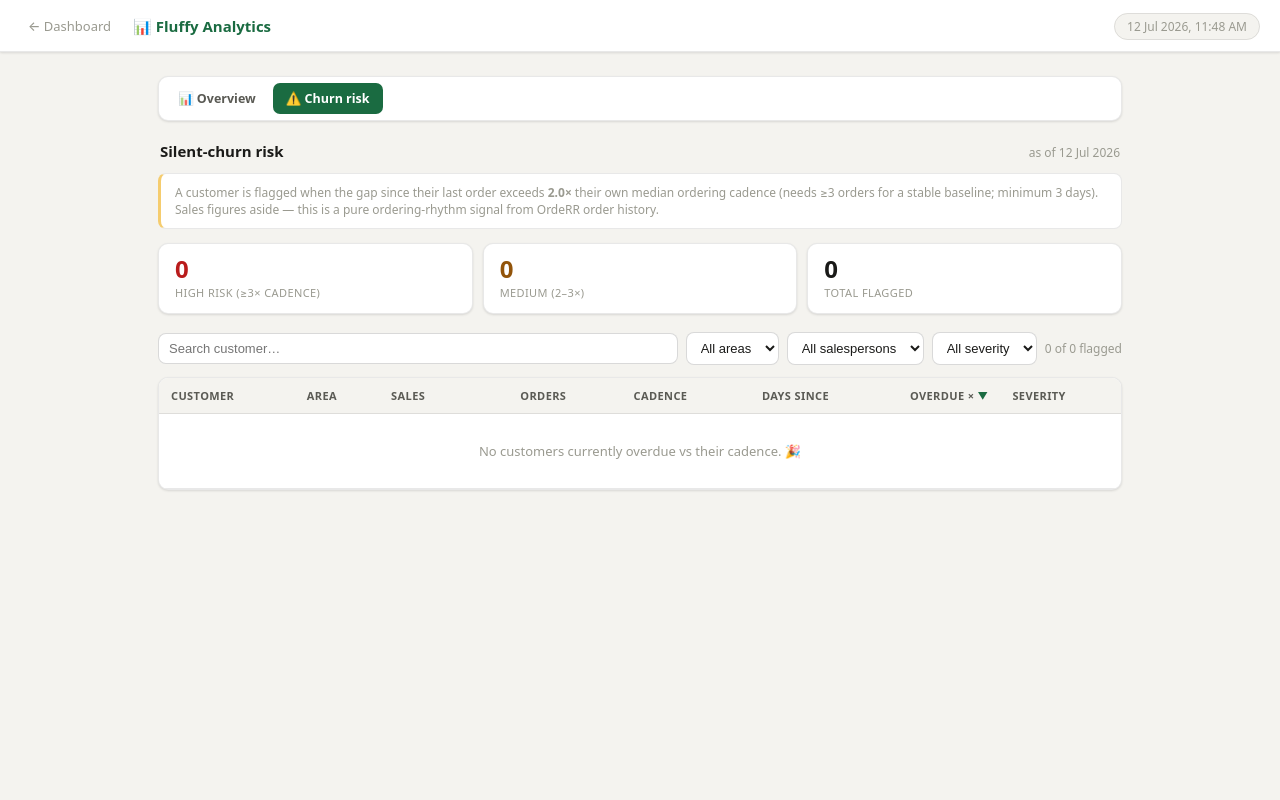
After one commit to 1992tushar/OrdeRR, a FastAPI app: page /dashboard/analytics/churn in a window 1280 px wide. The commit adds this page. Run offline with FastAPI, Linux system fonts and the light colour scheme; data that the repository does not hold is empty.

Commit message:
Analytics: P1-4 silent-churn detector + shared sub-nav (Phase 1 #4)
Flags customers overdue relative to their OWN ordering rhythm.

- analytics_service.churn_risk(): cadence = median gap (days) between a
  customer's distinct order dates; flag when days-since-last >
  ratio_threshold (2×) cadence and ≥ floor_days (3). Needs ≥3 orders for a
  stable baseline; fewer-history customers excluded (not guessed). Severity
  high ≥3×, medium ≥2×. Returns flagged rows, most-overdue first.
- Route /dashboard/analytics/churn (require_auth); template with summary
  stats, filters (area/salesperson/severity/search) and a sortable table;
  rows drill into the customer detail page.
- New _analytics_subnav.html partial (Overview | Churn risk), included on the
  analytics pages and driven by an `analytics_view` context flag — the shared
  navigation for the growing set of Phase-1 modules.

Verified: /analytics/churn renders 200; synthetic in-memory patterns confirm
the algorithm — weekly-then-silent → high (5×), fortnightly-slipping → medium
(2.2×), daily-active → not flagged, 2-order customer → excluded.

Co-Authored-By: Claude Opus 4.8 (1M context) <noreply@anthropic.com>

```diff
--- /dev/null
+++ b/orderr_core/templates/_analytics_subnav.html
@@ -0,0 +1,14 @@
+{# Shared Analytics sub-navigation. Include after the top nav on every
+   analytics page and pass `analytics_view` in context to highlight the
+   active module. Self-contained styles (each analytics page has its own
+   <style>, so this partial ships the .subnav rules with it). #}
+<style>
+.subnav{display:flex;gap:4px;flex-wrap:wrap;background:var(--surface);border:1px solid var(--border);border-radius:var(--r);padding:6px;margin-bottom:20px;box-shadow:var(--shadow)}
+.subnav a{font-size:12.5px;font-weight:600;color:var(--ink2);text-decoration:none;padding:7px 13px;border-radius:7px;white-space:nowrap}
+.subnav a:hover{background:var(--bg);color:var(--ink)}
+.subnav a.active{background:var(--green);color:#fff}
+</style>
+<div class="subnav">
+  <a href="/dashboard/analytics"           class="{{ 'active' if analytics_view=='overview' else '' }}">📊 Overview</a>
+  <a href="/dashboard/analytics/churn"      class="{{ 'active' if analytics_view=='churn' else '' }}">⚠️ Churn risk</a>
+</div>
--- a/orderr_core/templates/dashboard_analytics.html
+++ b/orderr_core/templates/dashboard_analytics.html
@@ -92,6 +92,8 @@ tr.detail td{background:var(--bg);padding:14px 18px}
 </div>
 
 <main>
+
+  {% include "_analytics_subnav.html" %}
 
   <!-- ── P1-1 Business Pulse ─────────────────────────────────────────── -->
   <div class="section-head">
--- /dev/null
+++ b/orderr_core/templates/dashboard_analytics_churn.html
@@ -0,0 +1,170 @@
+<!DOCTYPE html>
+<html lang="en">
+<head>
+<meta charset="UTF-8">
+<meta name="viewport" content="width=device-width, initial-scale=1.0">
+<title>{{ plant_name }} · Churn risk</title>
+<style>
+:root{
+  --ink:#1a1a18;--ink2:#5a5a54;--ink3:#9a9a90;
+  --bg:#f4f3ef;--surface:#fff;--border:rgba(0,0,0,0.09);--border-strong:rgba(0,0,0,0.15);
+  --green:#1a6b41;--green-bg:#e8f5ee;--green-border:#b6ddc8;
+  --amber:#92540a;--amber-bg:#fef3c7;--amber-border:#f5cc6e;
+  --red:#b91c1c;--red-bg:#fee2e2;--red-border:#fca5a5;
+  --blue:#1b4fba;--blue-bg:#eff4ff;--blue-border:#b3c8f7;
+  --r:10px;--shadow:0 1px 3px rgba(0,0,0,.07),0 1px 2px rgba(0,0,0,.05);
+}
+*,*::before,*::after{box-sizing:border-box;margin:0;padding:0}
+body{font-family:system-ui,-apple-system,sans-serif;font-size:14px;background:var(--bg);color:var(--ink);min-height:100vh}
+.nav{display:flex;align-items:center;background:var(--surface);border-bottom:1px solid var(--border);padding:0 20px;height:52px;position:sticky;top:0;z-index:100;box-shadow:var(--shadow)}
+.nav-back{display:flex;align-items:center;gap:4px;font-size:13px;font-weight:500;color:var(--ink3);text-decoration:none;margin-right:14px;padding:4px 8px;border-radius:6px}
+.nav-back:hover{color:var(--green);background:var(--bg)}
+.nav-logo{font-weight:700;font-size:15px;color:var(--green);display:flex;align-items:center;gap:6px}
+.nav-right{margin-left:auto}
+.date-chip{font-size:12px;color:var(--ink3);background:var(--bg);border:1px solid var(--border);border-radius:20px;padding:4px 12px}
+main{max-width:1000px;margin:0 auto;padding:24px 18px 80px}
+
+.section-head{display:flex;align-items:baseline;justify-content:space-between;margin:0 2px 12px}
+.section-title{font-size:15px;font-weight:700}
+.note{font-size:12px;color:var(--ink3);background:var(--surface);border:1px solid var(--border);border-left:3px solid var(--amber-border);border-radius:8px;padding:10px 14px;margin-bottom:14px}
+
+.stat-row{display:grid;grid-template-columns:repeat(3,1fr);gap:10px;margin-bottom:18px}
+.stat{background:var(--surface);border:1px solid var(--border);border-radius:var(--r);padding:13px 16px;box-shadow:var(--shadow)}
+.stat .n{font-size:24px;font-weight:800;line-height:1}
+.stat.hi .n{color:var(--red)} .stat.md .n{color:var(--amber)}
+.stat .l{font-size:11px;color:var(--ink3);margin-top:4px;text-transform:uppercase;letter-spacing:.4px}
+
+.toolbar{display:flex;gap:8px;flex-wrap:wrap;align-items:center;margin-bottom:12px}
+.toolbar input,.toolbar select{font-size:13px;padding:7px 10px;border:1px solid var(--border-strong);border-radius:8px;background:var(--surface);color:var(--ink)}
+.toolbar input{flex:1;min-width:160px}
+.count{font-size:12px;color:var(--ink3);margin-left:auto}
+
+.wrap{background:var(--surface);border:1px solid var(--border);border-radius:var(--r);box-shadow:var(--shadow);overflow:hidden}
+.scroll{overflow-x:auto;-webkit-overflow-scrolling:touch}
+table{width:100%;border-collapse:collapse;font-size:13px;min-width:780px}
+th{background:var(--bg);color:var(--ink2);text-align:left;padding:10px 12px;font-size:11px;text-transform:uppercase;letter-spacing:.4px;font-weight:700;white-space:nowrap;cursor:pointer;user-select:none;border-bottom:1px solid var(--border)}
+th.num{text-align:right}
+th .arrow{color:var(--green);font-size:10px}
+td{padding:10px 12px;border-bottom:1px solid var(--border);vertical-align:top}
+td.num{text-align:right;font-variant-numeric:tabular-nums}
+tr.row{cursor:pointer}
+tr.row:hover{background:var(--green-bg)}
+.cust-name{font-weight:600}
+.cust-sub{font-size:11px;color:var(--ink3);margin-top:2px}
+.chip{display:inline-block;font-size:10px;padding:1px 7px;border-radius:20px;background:var(--bg);border:1px solid var(--border);color:var(--ink2)}
+.sev{display:inline-block;font-size:10px;font-weight:700;padding:2px 9px;border-radius:20px;text-transform:uppercase;letter-spacing:.3px}
+.sev.high{background:var(--red-bg);border:1px solid var(--red-border);color:var(--red)}
+.sev.medium{background:var(--amber-bg);border:1px solid var(--amber-border);color:var(--amber)}
+.empty{color:var(--ink3);font-size:13px;text-align:center;padding:28px}
+</style>
+</head>
+<body>
+
+<div class="nav">
+  <a href="/dashboard/" class="nav-back">← Dashboard</a>
+  <span class="nav-logo">📊 {{ plant_name }} Analytics</span>
+  <div class="nav-right"><span class="date-chip">{{ current_time }}</span></div>
+</div>
+
+<main>
+  {% include "_analytics_subnav.html" %}
+
+  <div class="section-head">
+    <div class="section-title">Silent-churn risk</div>
+    <div class="section-sub" style="font-size:12px;color:var(--ink3)">as of {{ today_display }}</div>
+  </div>
+  <div class="note">
+    A customer is flagged when the gap since their last order exceeds
+    <strong>{{ churn.params.ratio_threshold }}×</strong> their own median ordering
+    cadence (needs ≥{{ churn.params.min_orders }} orders for a stable baseline;
+    minimum {{ churn.params.floor_days }} days). Sales figures aside — this is a
+    pure ordering-rhythm signal from OrdeRR order history.
+  </div>
+
+  <div class="stat-row">
+    <div class="stat hi"><div class="n">{{ churn.high }}</div><div class="l">High risk (≥3× cadence)</div></div>
+    <div class="stat md"><div class="n">{{ churn.medium }}</div><div class="l">Medium (2–3×)</div></div>
+    <div class="stat"><div class="n">{{ churn.rows|length }}</div><div class="l">Total flagged</div></div>
+  </div>
+
+  <div class="toolbar">
+    <input id="q" type="text" placeholder="Search customer…" autocomplete="off">
+    <select id="fa"><option value="">All areas</option>
+      {% for a in churn.areas %}<option value="{{ a }}">{{ a }}</option>{% endfor %}
+    </select>
+    <select id="fs"><option value="">All salespersons</option>
+      {% for s in churn.salespeople %}<option value="{{ s }}">{{ s }}</option>{% endfor %}
+    </select>
+    <select id="fsev"><option value="">All severity</option>
+      <option value="high">High</option><option value="medium">Medium</option>
+    </select>
+    <span class="count" id="count"></span>
+  </div>
+
+  <div class="wrap"><div class="scroll">
+    <table>
+      <thead><tr>
+        <th data-sort="name">Customer</th>
+        <th data-sort="area">Area</th>
+        <th data-sort="salesperson">Sales</th>
+        <th data-sort="orders" class="num">Orders</th>
+        <th data-sort="cadence_days" class="num">Cadence</th>
+        <th data-sort="days_since_last" class="num">Days since</th>
+        <th data-sort="ratio" class="num">Overdue ×</th>
+        <th data-sort="severity">Severity</th>
+      </tr></thead>
+      <tbody id="body"></tbody>
+    </table>
+  </div></div>
+</main>
+
+<script>
+const ROWS = {{ churn.rows | tojson }};
+let sortKey = "ratio", sortDir = -1;
+
+function render(){
+  const q = document.getElementById('q').value.trim().toLowerCase();
+  const fa = document.getElementById('fa').value, fs = document.getElementById('fs').value, fsev = document.getElementById('fsev').value;
+  let rows = ROWS.filter(r =>
+    (!q || r.name.toLowerCase().includes(q) || (r.phone||'').includes(q)) &&
+    (!fa || r.area === fa) && (!fs || r.salesperson === fs) && (!fsev || r.severity === fsev));
+  const numeric = ['orders','cadence_days','days_since_last','ratio'].includes(sortKey);
+  rows.sort((a,b) => {
+    if (sortKey === 'severity'){ const rank={high:2,medium:1}; return ((rank[a.severity]||0)-(rank[b.severity]||0))*sortDir; }
+    let x=a[sortKey], y=b[sortKey];
+    if (numeric) return (x-y)*sortDir;
+    return String(x).localeCompare(String(y))*sortDir;
+  });
+  const body = document.getElementById('body');
+  body.innerHTML = rows.length ? rows.map(r =>
+    '<tr class="row" onclick="location.href=\'/dashboard/analytics/customer/'+r.customer_id+'\'">' +
+      '<td><div class="cust-name">'+esc(r.name)+'</div>'+(r.phone?'<div class="cust-sub">'+esc(r.phone)+'</div>':'')+'</td>' +
+      '<td>'+(r.area?'<span class="chip">'+esc(r.area)+'</span>':'<span class="cust-sub">—</span>')+'</td>' +
+      '<td>'+(r.salesperson?esc(r.salesperson):'<span class="cust-sub">—</span>')+'</td>' +
+      '<td class="num">'+r.orders+'</td>' +
+      '<td class="num">'+r.cadence_days+'d</td>' +
+      '<td class="num">'+r.days_since_last+'d<div class="cust-sub">'+esc(r.last_order_display)+'</div></td>' +
+      '<td class="num"><strong>'+r.ratio.toFixed(1)+'×</strong></td>' +
+      '<td><span class="sev '+r.severity+'">'+r.severity+'</span></td>' +
+    '</tr>').join('')
+    : '<tr><td colspan="8" class="empty">No customers currently overdue vs their cadence. 🎉</td></tr>';
+  document.getElementById('count').textContent = rows.length + ' of ' + ROWS.length + ' flagged';
+  document.querySelectorAll('th[data-sort]').forEach(th => {
+    th.querySelector('.arrow')?.remove();
+    if (th.getAttribute('data-sort') === sortKey){
+      const s=document.createElement('span'); s.className='arrow'; s.textContent = sortDir===1?' ▲':' ▼'; th.appendChild(s);
+    }
+  });
+}
+function esc(s){return String(s ?? '').replace(/[&<>"']/g,c=>({'&':'&amp;','<':'&lt;','>':'&gt;','"':'&quot;',"'":'&#39;'}[c]));}
+document.querySelectorAll('th[data-sort]').forEach(th => th.addEventListener('click', () => {
+  const k = th.getAttribute('data-sort');
+  if (k === sortKey) sortDir = -sortDir;
+  else { sortKey = k; sortDir = (k==='name'||k==='area'||k==='salesperson') ? 1 : -1; }
+  render();
+}));
+['q','fa','fs','fsev'].forEach(id => document.getElementById(id).addEventListener('input', render));
+render();
+</script>
+</body>
+</html>
```
Also changed, not shown: orderr_core/routes/dashboard.py (+26 -0 lines), orderr_core/services/analytics_service.py (+94 -0 lines).
